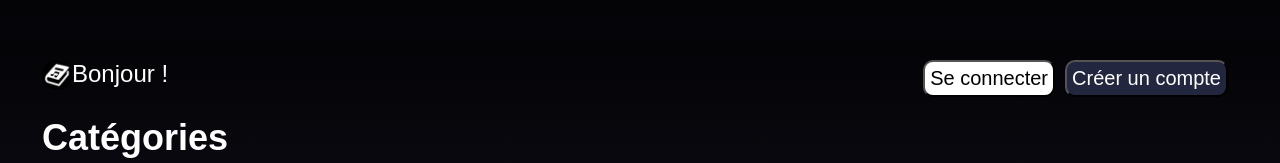
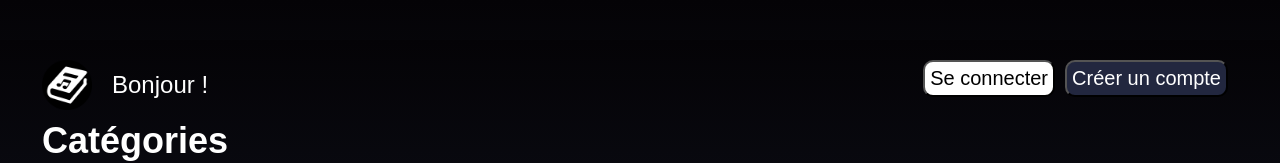
Before and after one commit to Remar59/liremersion, a React (Create React App) app: page / in a window 1280 px wide. Shown: the top 163 px of the page. Built offline with nearby package versions, Linux system fonts and the light colour scheme; no server answers.

Commit message:
ajust logo home

```diff
--- a/src/components/Home.js
+++ b/src/components/Home.js
@@ -160,7 +160,8 @@ function Home() {
     <div className="home-container">
       <div className="home-content">
         <div className="header">
-          <div className="logoHello"><img className="logoimg" src="./logo.png" alt="" />
+          <div className="logoHello">
+            <img className="logoimg" src="./logo.png" alt="" />
             <p>Bonjour {isConnected ? (user.username) : ("")} !</p>
           </div>
           <div className="userConnect">
--- a/src/styles/home.scss
+++ b/src/styles/home.scss
@@ -36,11 +36,13 @@ body{
 
             .logoHello{
                 display: flex;
+                gap: 2rem;
+                align-items: center;
             }
 
             .logoimg{
-                width: 3rem;
-                height: 3rem;
+                width: 5rem;
+                height: 5rem;
             }
 
             .userConnect {
```
